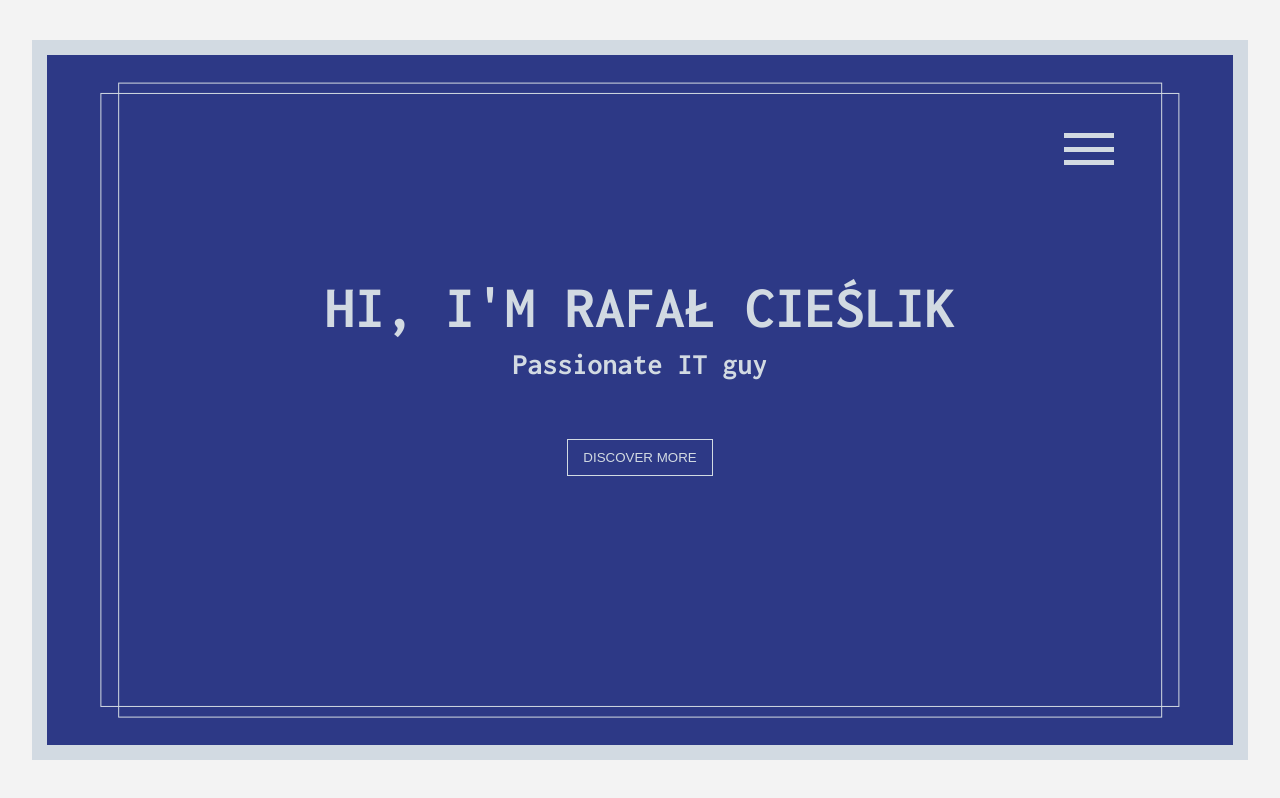
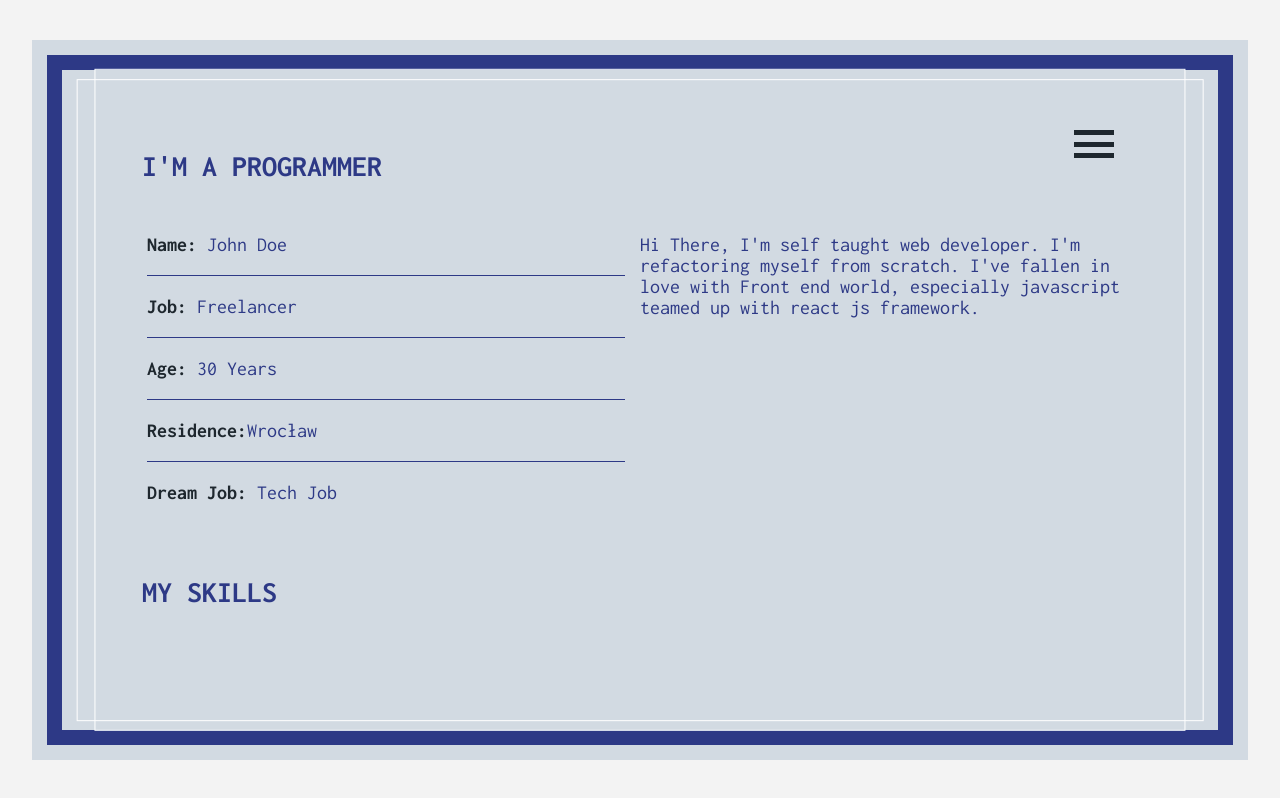
Before and after one commit to LexAeterna12321/portfolio-page, a Next.js app: page / in a window 1280 px wide. Built offline with nearby package versions, Linux system fonts and the light colour scheme.

Commit message:
about section skeleton

```diff
--- a/components/About.js
+++ b/components/About.js
@@ -1,13 +1,32 @@
 import React from "react";
-import Nav from "./Nav";
-const About = ({ siteChange }) => {
+
+const About = () => {
   return (
     <div className="about">
       <h1 className="about__h1">I'm a programmer</h1>
-      <h2 className="about__h2">Passionate IT guy</h2>
-      <button className="about__button" onClick={() => siteChange("/")}>
-        Discover More
-      </button>
+      <ul className="about__basic-info">
+        <li>
+          Name: <span>John Doe</span>
+        </li>
+        <li>
+          Job: <span>Freelancer</span>
+        </li>
+        <li>
+          Age: <span>30 Years</span>
+        </li>
+        <li>
+          Residence:<span>Wrocław</span>
+        </li>
+        <li>
+          Dream Job: <span>Tech Job</span>
+        </li>
+      </ul>
+      <div className="about__description">
+        Hi There, I'm self taught web developer. I'm refactoring myself from
+        scratch. I've fallen in love with Front end world, especially javascript
+        teamed up with react js framework.
+      </div>
+      <h1 className="about__h1">My skills</h1>
     </div>
   );
 };
--- a/components/Container.js
+++ b/components/Container.js
@@ -2,10 +2,11 @@ import React from "react";
 import Nav from "./Nav";
 
 const Container = props => {
+  const { siteChange } = props;
   return (
     <div className="container">
       <div className="container--inner">
-        <Nav />
+        <Nav siteChange={siteChange} />
         {props.children}
       </div>
     </div>
--- a/pages/index.js
+++ b/pages/index.js
@@ -5,7 +5,7 @@ import Home from "../components/Home";
 import About from "../components/About";
 
 class Index extends React.Component {
-  state = { siteActive: "/" };
+  state = { siteActive: "about" };
 
   siteChange = site => {
     this.triggerSiteChange(site);
@@ -45,7 +45,7 @@ class Index extends React.Component {
             content="initial-scale=1.0, width=device-width"
           />
         </Head>
-        <Container>
+        <Container siteChange={this.siteChange}>
           {this.renderPage()}
           <div className="site-change" />
         </Container>
--- a/scss/_about.scss
+++ b/scss/_about.scss
@@ -1,40 +1,73 @@
 .about {
     position: relative;
-    max-width: 1280px;
-    margin: 0 auto;
+    max-width: $max-width;
+
+    padding: 70px;
     overflow: hidden;
     background-color: $secondary-color;
     color: $main-color;
-    height: 90vh;
-    width: 95%;
+    height: 100%;
+    width: 100%;
     z-index: 1;
-    text-align: center;
-    display: flex;
-    flex-direction: column;
-    align-items: center;
-    justify-content: center;
+    display: grid;
+
     border: 15px $main-color solid;
     overflow-y: scroll;
+    grid-template-columns: repeat(2, 1fr);
 
     &__h1 {
-        font-size: 3rem;
+        font-size: 1.5rem;
         text-transform: uppercase;
-        padding: 10px 40px;
+        margin: 10px;
+        grid-column: 1 / -1;
     }
 
-    &__button {
-        position: relative;
-        z-index: 4;
-        margin: 5% 0;
-        @include buttonMixin($main-color, transparent);
+    &__basic-info {
+        list-style: none;
+        padding: 0 15px;
+        font-weight: 700;
+        color: $third-color;
+
+        & li {
+            padding: 20px 0;
+            border-bottom: 1px solid $main-color;
+
+            & span {
+                font-weight: normal;
+                color: $main-color;
+            }
+        }
+
+        & li:first-child {
+            padding-top: 0;
+        }
+
+        & li:last-child {
+            border-bottom: none;
+        }
+    }
+
+    // &__button {
+    //     position: relative;
+    //     z-index: 4;
+    //     margin: 5% 0;
+    //     @include buttonMixin($main-color, transparent);
+    // }
+
+    ::-webkit-scrollbar {
+        width: 3px;
     }
 }
 
 @media screen and (max-width:$mobileBP) {
     .about {
+        position: fixed;
+        top: 0;
+        left: 0;
         height: 100vh;
         width: 100vw;
-        z-index: 1;
         border: none;
+        grid-template-columns: 1fr;
+
     }
 }
--- a/scss/_container.scss
+++ b/scss/_container.scss
@@ -5,6 +5,7 @@
     display: flex;
     align-items: center;
     background-color: #f3f3f3;
+
 }
 
 .container--inner {
@@ -16,7 +17,7 @@
     width: 95%;
     height: 90vh;
     margin: 0 auto;
-    max-width: 1280px;
+    max-width: $max-width;
     background-color: transparent;
     z-index: 4;
 
@@ -28,16 +29,18 @@
         left: 50%;
         transform: translate(-50%, -50%);
         content: '';
-        width: 88%;
-        height: 92%;
+        width: 92%;
+        height: 96%;
         border: 1px solid $secondary-color;
-        z-index: 100;
+        mix-blend-mode: color-dodge;
+        z-index: 2;
         pointer-events: none;
+
     }
 
     &::after {
-        width: 91%;
-        height: 89%;
+        width: 95%;
+        height: 93%;
     }
 }
 
@@ -51,6 +54,15 @@
 
 }
 
+@media screen and (max-width:$mobileBP) {
+    .site-change {
+        position: fixed;
+        bottom: 100%;
+        left: 0;
+        z-index: 4;
+    }
+}
+
 .site-change--active {
     animation: anim $site-change-time 1 both;
     @include siteChangeAnim;
--- a/scss/_home.scss
+++ b/scss/_home.scss
@@ -1,6 +1,6 @@
 .home {
     position: relative;
-    max-width: 1280px;
+    max-width: $max-width;
     margin: 0 auto;
     background-color: $main-color;
     height: 100%;
@@ -28,6 +28,9 @@
 
 @media screen and (max-width:$mobileBP) {
     .home {
+        position: fixed;
+        top: 0;
+        left: 0;
         height: 100vh;
         width: 100vw;
         border: none;
--- a/scss/_nav.scss
+++ b/scss/_nav.scss
@@ -54,15 +54,17 @@
     display: flex;
     flex-direction: column;
     justify-content: space-evenly;
-    width: 50px;
-    height: 50px;
+    width: 40px;
+    height: 40px;
     z-index: 3;
     cursor: pointer;
+
 
     & span {
         width: 100%;
         height: 5px;
-        background-color: $secondary-color;
+        background-color: $third-color;
+
     }
 }
 
--- a/scss/_vars.scss
+++ b/scss/_vars.scss
@@ -3,5 +3,7 @@
 $trs-time: 0.6s cubic-bezier(.785, .135, .15, .86);
 $main-color: #2d3986;
 $secondary-color:#d2dae2;
+$third-color: #1e272e;
 $mobileBP: 760px;
 $site-change-time: 3s;
+$max-width: 1480px;
```
